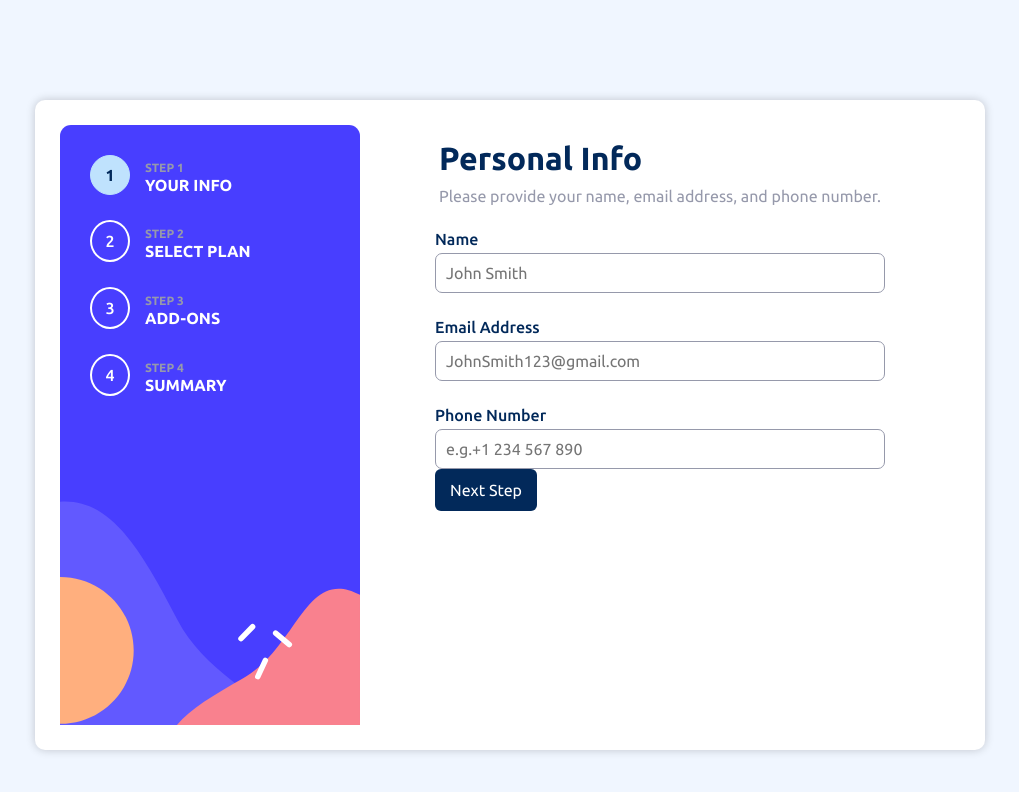
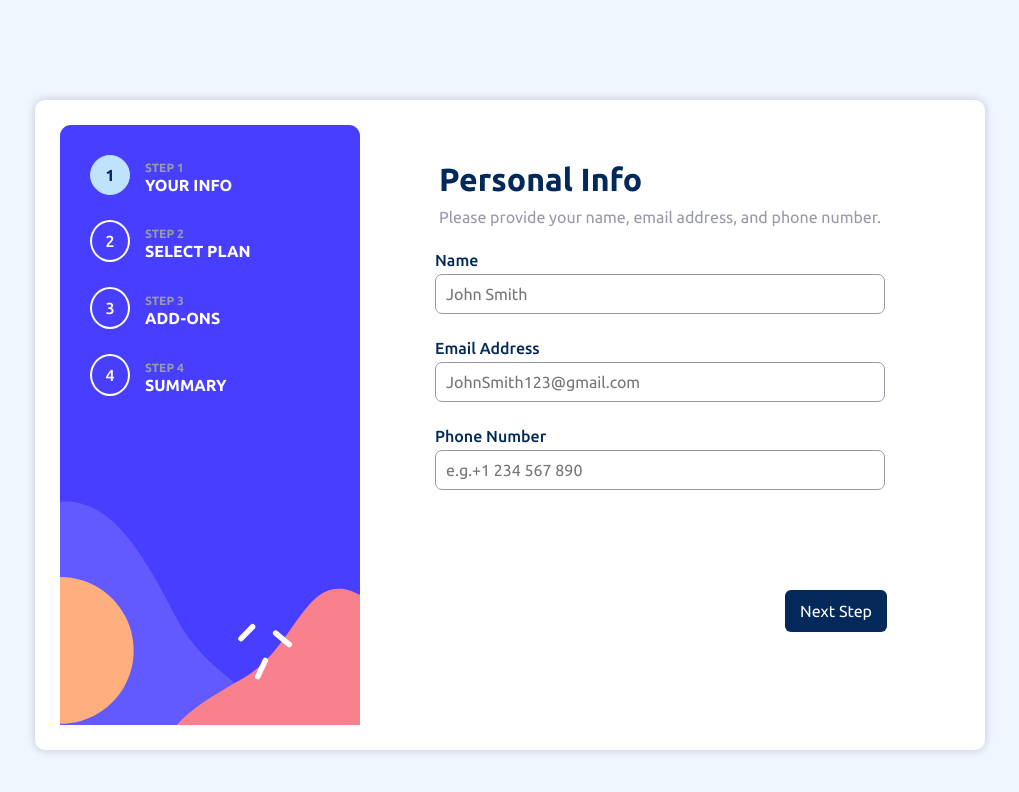
Before and after one commit to JesusVS760/Multi-Step, a React (Vite) app: page / in a window 1280 px wide. Shown: the top 792 px of the page, without its empty margins (130-1149 px from the left). Built offline with nearby package versions, Linux system fonts and the light colour scheme.

Commit message:
Validation

```diff
--- a/src/Pages/Personal.css
+++ b/src/Pages/Personal.css
@@ -58,3 +58,13 @@ p {
 .add-on-option button input {
   padding: 10px;
 }
+.next-page {
+  position: absolute;
+  margin-top: 100px;
+  margin-left: 350px;
+}
+.errors {
+  padding-top: 5px;
+  color: red;
+  font-weight: 500;
+}
--- a/src/Pages/Personal.jsx
+++ b/src/Pages/Personal.jsx
@@ -21,7 +21,7 @@ const Personal = () => {
     return phoneRegex.test(phoneNumber);
   };
 
-  const [errors, setErrors] = useState();
+  const [errors, setErrors] = useState({});
 
   const validateForm = () => {
     let newErrors = {};
@@ -81,6 +81,7 @@ const Personal = () => {
               value={formData.name}
               placeholder="John Smith"
             />
+            {errors.name && <div className="errors">{errors.name}</div>}
           </div>
           <div className="personal-email">
             <p>Email Address</p>
@@ -91,22 +92,26 @@ const Personal = () => {
               value={formData.email}
               placeholder="JohnSmith123@gmail.com"
             />
+            {errors.email && <div className="errors">{errors.email}</div>}
           </div>
           <div className="personal-number button-push">
             <p>Phone Number</p>
+
             <input
               onChange={handleChange}
               name="phoneNumber"
               value={formData.phoneNumber}
               placeholder="e.g.+1 234 567 890"
             />
+            {errors.phoneNumber && (
+              <div className="errors">{errors.phoneNumber}</div>
+            )}
           </div>
-          {/* <button onSubmit={handleSubmit}>Submit</button> */}
-          <NextStep onClick={handleSubmit} to={"/select"} />
+          <div className="next-page">
+            <NextStep onClick={handleSubmit} to={"/select"} />
+          </div>
         </form>
-        <div className="next-step-button">
-          {/* <NextStep type="submit" to={"/select"} /> */}
-        </div>
+        <div className="next-step-button"></div>
       </div>
     </div>
   );
```
